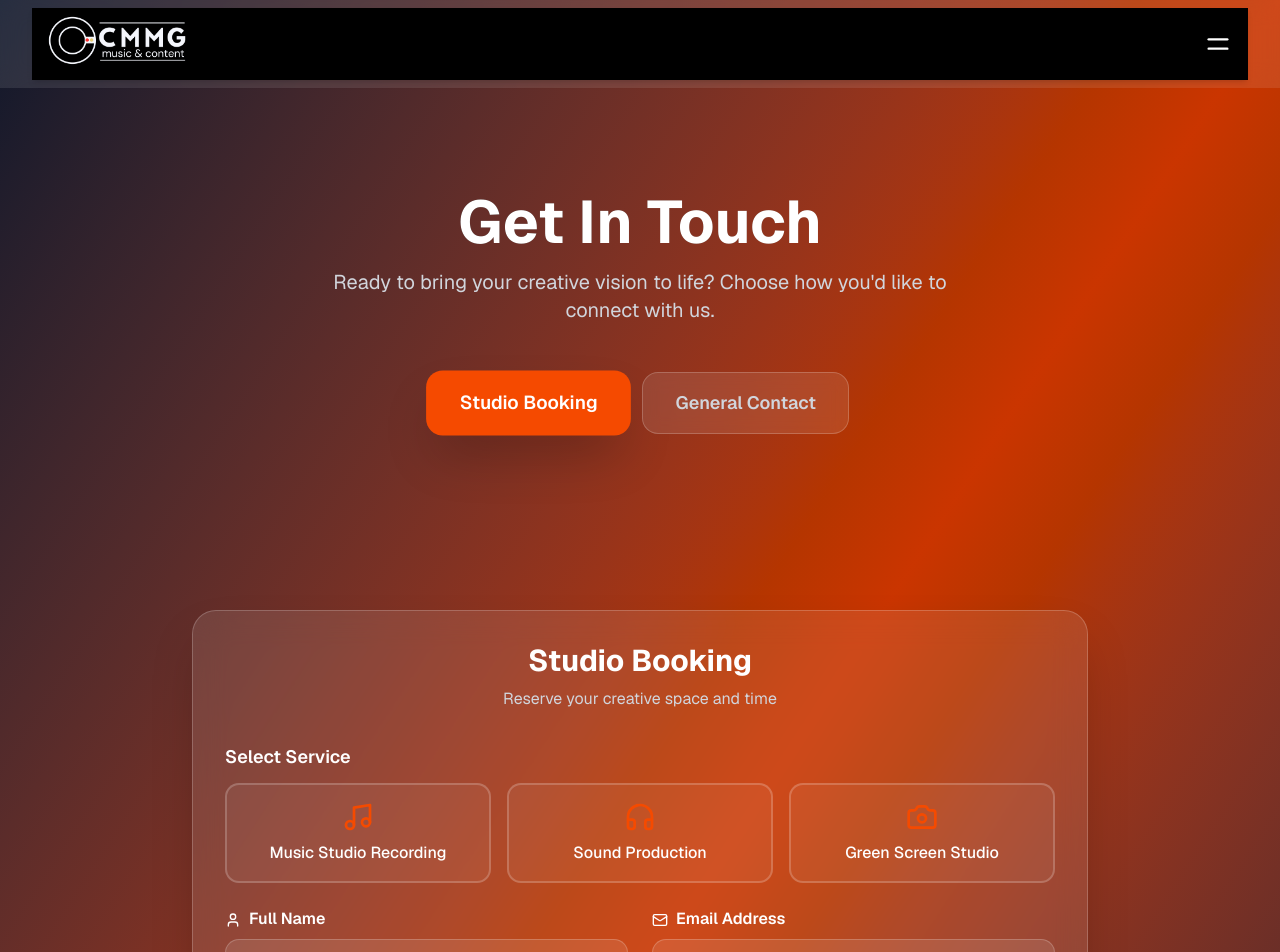
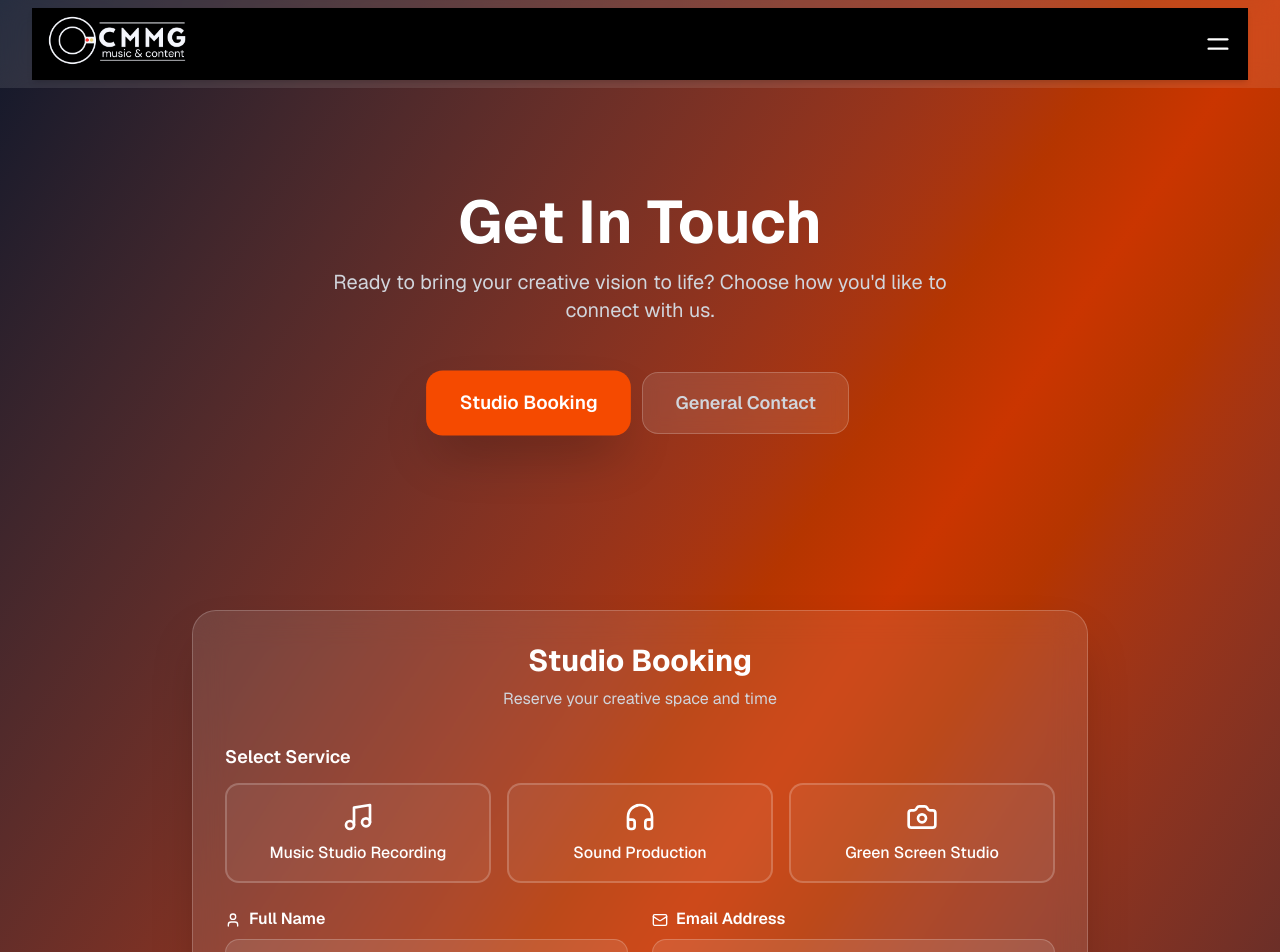
Before and after one commit to seedwaydevs/cmmg, a Next.js app: page /contact in a window 1280 px wide. Shown: the top 952 px of the page. Built offline with nearby package versions, Linux system fonts and the light colour scheme.

Commit message:
text color change

```diff
--- a/src/app/contact/page.tsx
+++ b/src/app/contact/page.tsx
@@ -150,7 +150,7 @@ const ContactPage = () => {
                               : "border-white/20 bg-white/5 hover:border-white/40"
                           }`}
                         >
-                          <IconComponent className="w-8 h-8 text-orange-600 mb-2 mx-auto" />
+                          <IconComponent className="w-8 h-8 text-white mb-2 mx-auto" />
                           <p className="text-white text-center font-medium">
                             {service.label}
                           </p>
@@ -340,11 +340,11 @@ const ContactPage = () => {
                         <div
                           className={`p-4 rounded-xl border-2 transition-all duration-300 ${
                             contactData.enquiryType === type.value
-                              ? "border-purple-400 bg-purple-500/20 scale-105"
+                              ? "border-orange-600 bg-orange-500/20 scale-105"
                               : "border-white/20 bg-white/5 hover:border-white/40"
                           }`}
                         >
-                          <IconComponent className="w-8 h-8 text-purple-400 mb-2 mx-auto" />
+                          <IconComponent className="w-8 h-8 text-white mb-2 mx-auto" />
                           <p className="text-white text-center font-medium">
                             {type.label}
                           </p>
```
